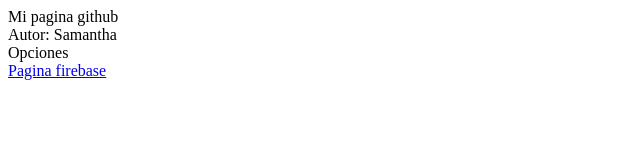
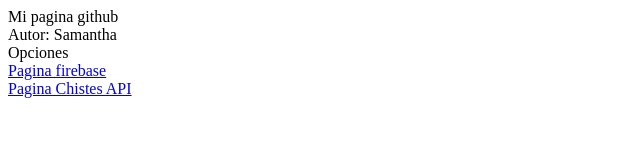
Before and after one commit to Samantha-Varguez/Calculadora, a plain HTML site: page index.html in a window 1280 px wide. Shown: the whole page, without its empty margins (0-640 px from the left). Drawn offline with Linux system fonts and the light colour scheme.

Commit message:
Update index.html #3

```diff
--- a/index.html
+++ b/index.html
@@ -3,3 +3,4 @@ Mi pagina github <br>
 Autor: Samantha <br>
 Opciones <br>
 <a href= "https://samantha-javascript.web.app/"> Pagina firebase </a> <br>
+<a href= "https://chistesapi-sam.firebaseapp.com/"> Pagina Chistes API </a> <br>
```
